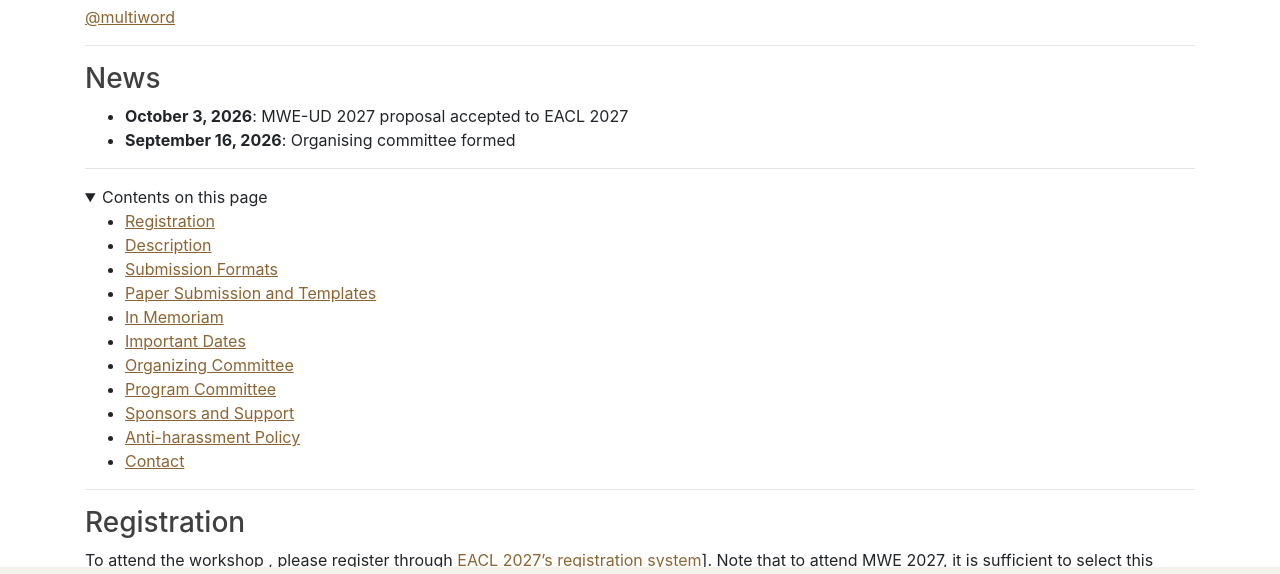
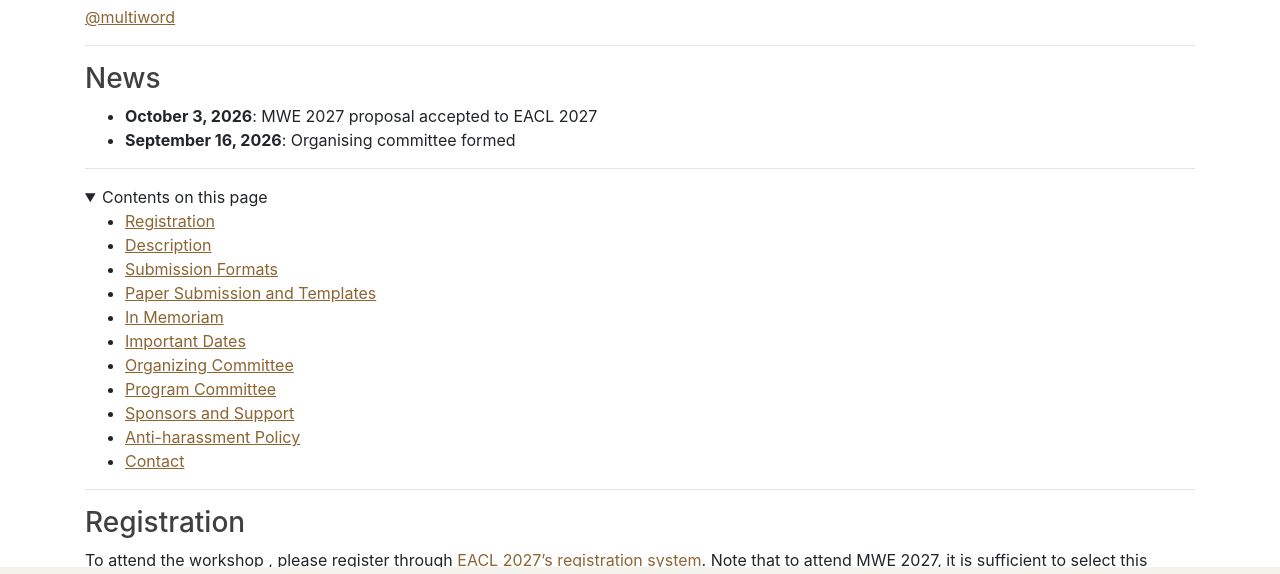
Before and after one commit to multiword/multiword.github.io, a Jekyll site: the page built from mwe2027/index.md, in a window 1280 px wide and 900 px high. Shown: the part 323-897 px from the top of the window. Built offline with Jekyll 4.4.1, drawn with Linux system fonts in a browser that asks for light colours; comment, search, counter and statistics services are not loaded; some of the changed text lies outside the part shown.

Commit message:
Update (2026-10-08)

```diff
--- a/mwe2027/index.md
+++ b/mwe2027/index.md
@@ -19,8 +19,8 @@
 ### News
 
 <!--* **December 8, 2023**: First Call for Participation posted -->
-<!--* **December 8, 2026**: MWE-UD 2027 workshop date confirmed (Workshop Date: March XX, 2027)-->
-* **October 3, 2026**: MWE-UD 2027 proposal accepted to EACL 2027
+<!--* **December 8, 2026**: MWE 2027 workshop date confirmed (Workshop Date: March XX, 2027)-->
+* **October 3, 2026**: MWE 2027 proposal accepted to EACL 2027
 * **September 16, 2026**: Organising committee formed
 
 <!---
@@ -288,7 +288,7 @@
 -----
 ### <a name="registration"> Registration </a>
 
-To attend the workshop <!--(either in person or virtually)-->, please register through <a href="https://2027.eacl.org" target="_blank">EACL 2027’s registration system</a>]. Note that to attend MWE 2027, it is sufficient to select this workshop during registration; you do not have to register for the main conference.
+To attend the workshop <!--(either in person or virtually)-->, please register through <a href="https://2027.eacl.org" target="_blank">EACL 2027’s registration system</a>. Note that to attend MWE 2027, it is sufficient to select this workshop during registration; you do not have to register for the main conference.
 
 
 ------
@@ -297,7 +297,7 @@
 
 Multiword expressions (MWEs), i.e., word combinations that exhibit lexical, syntactic, semantic, pragmatic, and/or statistical idiosyncrasies (Baldwin and Kim, 2010), such as “by and large”, “hot dog”, “make a decision” and “break one's leg” are still a pain in the neck for Natural Language Processing (NLP). The notion of MWE encompasses closely related phenomena: idioms, compounds, light-verb constructions, phrasal verbs, rhetorical figures, collocations, institutionalized phrases, etc. Given their irregular nature, MWEs often pose complex problems in linguistic modeling (e.g., annotation), NLP tasks (e.g., parsing), and end-user applications (e.g., natural language understanding and Machine Translation), hence still representing an open issue for computational linguistics (Miletić and Schulte im Walde, 2024; Ramisch et al., 2023; Phelps et al., 2024; Mahajan et al., 2024).
 
-For more than two decades, the topic of modeling and processing MWEs for NLP has been the focus of the MWE workshop, organized by the [MWE section](https://multiword.org/) of [ACL-SIGLEX](http://www.siglex.org/) in conjunction with major NLP conferences since 2003. Impressive progress has been made in the field, but our understanding of MWEs still requires much research, considering their need and usefulness in NLP applications. This is also relevant to domain-specific NLP pipelines that need to tackle terminologies most often realized as MWEs.
+For more than two decades, the topic of modeling and processing MWEs for NLP has been the focus of the MWE workshop, organized by the <a href="https://multiword.org" target="_blank">MWE section</a> of <a href="http://www.siglex.org" target="_blank">ACL-SIGLEX</a> in conjunction with major NLP conferences since 2003. Impressive progress has been made in the field, but our understanding of MWEs still requires much research, considering their need and usefulness in NLP applications. This is also relevant to domain-specific NLP pipelines that need to tackle terminologies most often realized as MWEs.
 
 **Topics of interest** include, but are not limited to:
 * Linguistic aspects of MWE: criteria for their classification, morpho-syntactic and semantic idiosyncrasies, contrastive studies of MWEs in various languages;
@@ -529,7 +529,7 @@
 
 ### <a name="antiharassment"> Anti-harassment Policy </a>
 
-The workshop follows the <a href="https://www.aclweb.org/adminwiki/index.php?title=Anti-Harassment_Policy" target="_blank">[ACL anti-harassment policy]</a>.
+The workshop follows the <a href="https://www.aclweb.org/adminwiki/index.php?title=Anti-Harassment_Policy" target="_blank">ACL anti-harassment policy</a>.
 
 -----
 
@@ -537,5 +537,5 @@
 
 For any inquiries regarding the workshop, please send an email to the Organizing Committee at [siglex-mwe-board@googlegroups.com](mailto: siglex-mwe-board@googlegroups.com).
 
-Please register to [SIGLEX](../organization/members) and check the "MWE
-Section" box to be registered to our [mailing list](../mailinglist).
+Please register to <a href="https://multiword.org/organization/members" "_blank">SIGLEX</a> and check the "MWE
+Section" box to be registered to our <a href="https://multiword.org/mailinglist" target="_blank">mailing list</a>.
```
